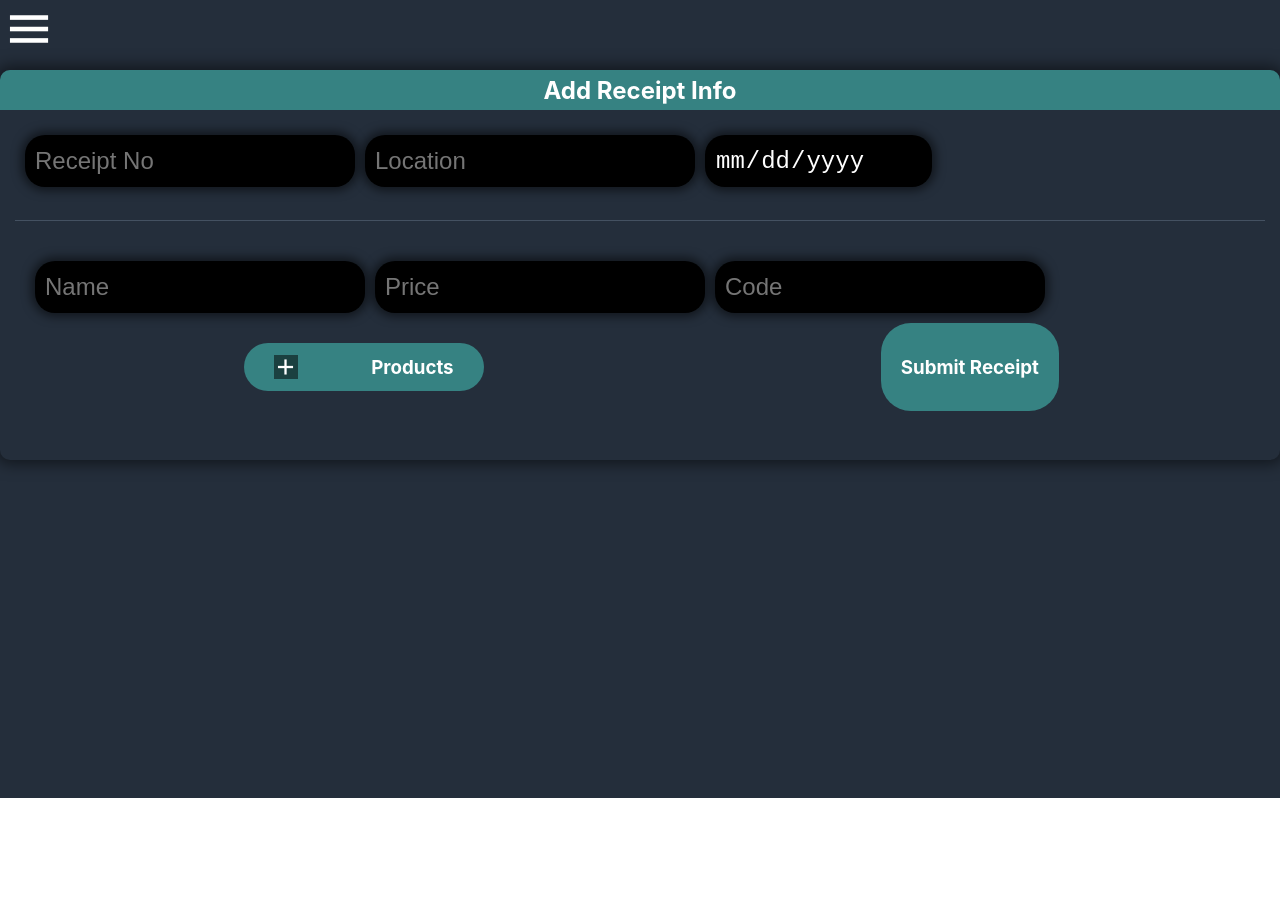
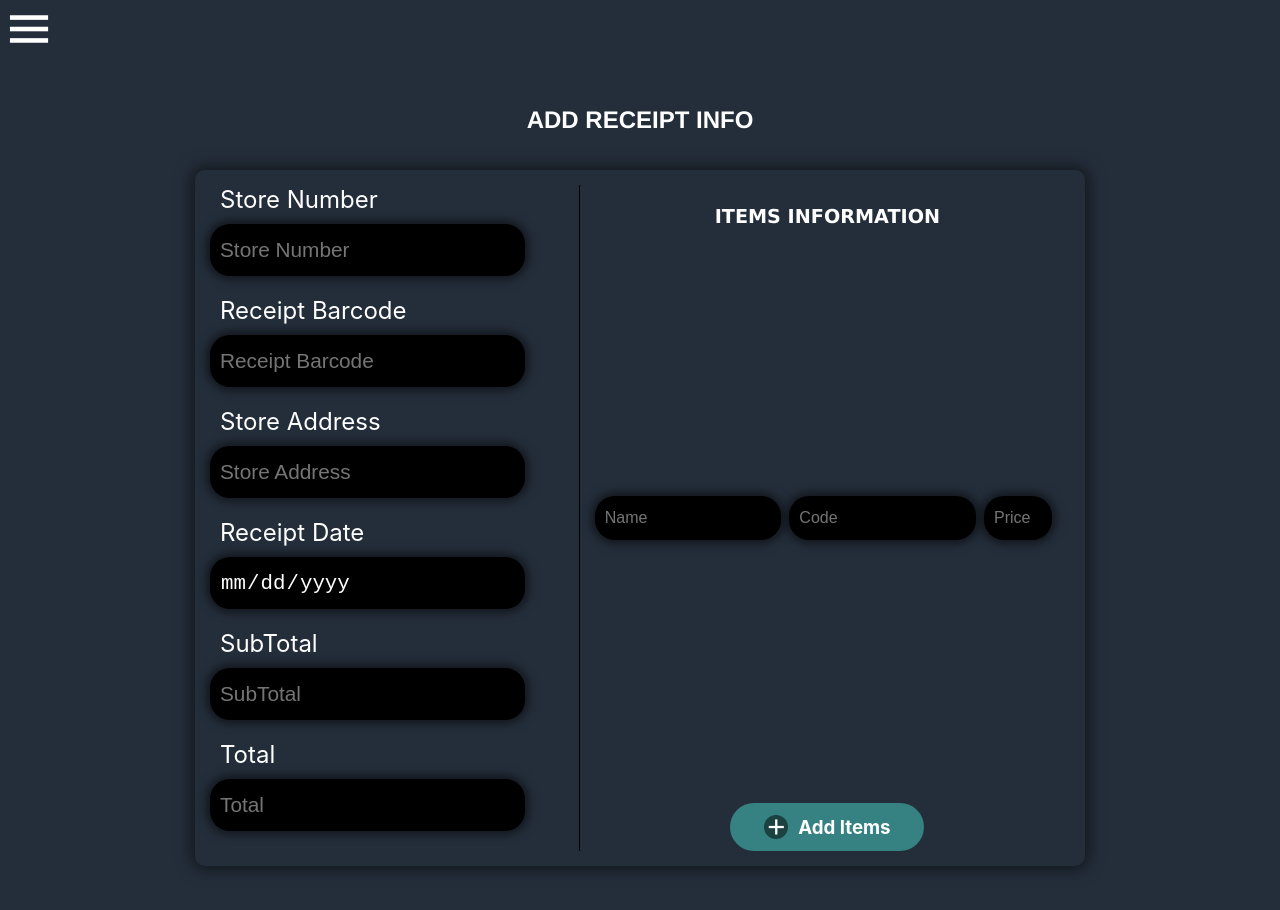
Before and after one commit to kharakkular/expense-frontEnd, a React (Create React App) app: page /new-receipt in a window 1280 px wide. Shown: the top 910 px of the page. Before the commit the page ends 800 px from the top, so only its background shows below. Built offline with nearby package versions, Linux system fonts and the light colour scheme.

Commit message:
commit to take changes from mac to linux

```diff
--- a/src/app.module.css
+++ b/src/app.module.css
@@ -2,6 +2,10 @@
     margin: 0;
     padding: 0;
     box-sizing: border-box;
+}
+
+html {
+    font-family: 'Gill Sans', 'Gill Sans MT', Calibri, 'Trebuchet MS', sans-serif;
 }
 
 .flex-container {
--- a/src/components/expense/AddReceipt.js
+++ b/src/components/expense/AddReceipt.js
@@ -2,18 +2,62 @@ import React, { Fragment, useState } from "react"
 
 import classes from './addReceipt.module.css';
 
+const emptyReceipt = {
+    receiptBarcode: '',
+    address: '',
+    date: '',
+    store: '',
+    items: [{
+        name: '',
+        code: '',
+        price: ''
+    }],
+    subTotal: 0.00,
+    total: 0.00,
+};
+
+const receiptInfo = [
+    {
+        name: 'store',
+        type: 'text',
+        placeholder: 'Store Number',
+        displayText: 'Store Number'
+    },
+    {
+        name: 'receiptBarcode',
+        type: 'text',
+        placeholder: 'Receipt Barcode',
+        displayText: 'Receipt Barcode'
+    },
+    {
+        name: 'address',
+        type: 'text',
+        placeholder: 'Store Address',
+        displayText: 'Store Address'
+    },
+    {
+        name: 'date',
+        type: 'date',
+        placeholder: 'Receipt Date',
+        displayText: 'Receipt Date'
+    },
+    {
+        name: 'subtotal',
+        type: 'number',
+        placeholder: 'SubTotal',
+        displayText: 'SubTotal'
+    },
+    {
+        name: 'Total',
+        type: 'number',
+        placeholder: 'Total',
+        displayText: 'Total'
+    }
+]
+
 const AddReceipt = (props) => {
 
-    const [receipt, setReceipt] = useState({
-        barcode: '',
-        location: '',
-        date: '',
-        products: [{
-            productName: '',
-            productCode: '',
-            productPrice: ''
-        }]
-    });
+    const [receipt, setReceipt] = useState(emptyReceipt);
 
     console.log({receipt});
 
@@ -23,8 +67,8 @@ const AddReceipt = (props) => {
         setReceipt((prev) => {
             console.log({...prev});
             const temp = {...prev};
-            if(e.target.name === 'productName' || e.target.name === 'productCode' || e.target.name === 'productPrice') {
-                temp.products[index][e.target.name] = e.target.value;
+            if(e.target.name === 'name' || e.target.name === 'code' || e.target.name === 'price') {
+                temp.items[index][e.target.name] = e.target.value;
             } else {
                 temp[e.target.name] = e.target.value;
             }
@@ -35,12 +79,12 @@ const AddReceipt = (props) => {
     const addProductButtonClickHandler = (e) => {
         e.preventDefault();
         let newProduct = {
-            productName: '',
-            productCode: '',
-            productPrice: 0.00
+            name: '',
+            code: '',
+            price: ''
         };
-        const tempProducts = [...receipt.products, newProduct];
-        setReceipt({ ...receipt, products: [...tempProducts]});
+        const tempItems = [...receipt.items, newProduct];
+        setReceipt({ ...receipt, items: [...tempItems]});
     }
 
     const submitReceiptButtonHandler = async (e) => {
@@ -59,57 +103,73 @@ const AddReceipt = (props) => {
             });
             const response = await postData.json();
             console.log(`Response is ${response}`);
-            setReceipt({
-                barcode: '',
-                location: '',
-                date: '',
-                products: [{
-                    productName: '',
-                    productCode: '',
-                    productPrice: ''
-                }]
-            });
+            setReceipt(emptyReceipt);
         } catch (error) {
             console.error(`Error while sending post request is: `, {error});
         }
     }
 
-    return <Fragment>
-        <div className={classes["main-container"]}>
-            <header className={classes.header}>
+    return (
+
+    <Fragment>
+        <div className={classes.header}>
+            <header className={classes['']}>
                 <h2>Add Receipt Info</h2>
             </header>
+        </div>
+        <div className={classes["main-container"]}>
             <div className={classes["section-top"]}>
-                <input type="text" name="barcode" onChange={(e) => receiptInfoChangeHandler(null, e)} placeholder="Receipt No" className={classes["input-field"]} value={receipt.barcode}/>
-                <input type="text" name="location" onChange={(e) => receiptInfoChangeHandler(null, e)} placeholder="Location" className={classes["input-field"]} value={receipt.location}/>
-                <input type="date" name="date" onChange={(e) => receiptInfoChangeHandler(null, e)} placeholder="Date" className={classes["input-field"]} value={receipt.date}/>
+                {receiptInfo.map(i => {
+                    return (
+                        <div className={classes['section-top__items']}>
+                            <label htmlFor={i.name}>{i.displayText}</label>
+                            <input type={i.type} name={i.name} onChange={(e) => receiptInfoChangeHandler(null, e)} placeholder={i.placeholder} className={classes["input-field"]} value={receipt[i.name]}/>
+                        </div>
+                    )
+                })}
+                {/* <div className={classes['section-top__items']}>
+                    <label htmlFor="barcode">Receipt No</label>
+                    <input type="text" name="barcode" onChange={(e) => receiptInfoChangeHandler(null, e)} placeholder="Receipt No" className={classes["input-field"]} value={receipt.barcode}/>
+                </div>
+                <div className={classes['section-top__items']}>
+                    <label htmlFor="location">Location</label>
+                    <input type="text" name="location" onChange={(e) => receiptInfoChangeHandler(null, e)} placeholder="Location" className={classes["input-field"]} value={receipt.location}/>
+                </div>
+                <div className={classes['section-top__items']}>
+                    <label htmlFor="date">Date</label>
+                    <input type="date" name="date" onChange={(e) => receiptInfoChangeHandler(null, e)} placeholder="Date" className={classes["input-field"]} value={receipt.date}/>
+                </div> */}
             </div>
             <div className={classes.partition}></div>
             <div className={classes["section-products"]}>
-                {receipt.products.map((val, index) => {
+                <div className={classes['products-items-header']}>
+                    <span>Items Information</span>
+                </div>
+                {receipt.items.map((val, index) => {
                     return (
                         <div key={index} className={classes.products}>
-                            <input type="text" name="productName" onChange={(event) => receiptInfoChangeHandler(index, event)} placeholder="Name" className={classes["input-field"]} value={val.productName}/>
-                            <input type="text" name="productPrice" onChange={(event) => receiptInfoChangeHandler(index, event)} placeholder="Price" className={classes["input-field"]} value={val.productPrice}/>
-                            <input type="text" name="productCode" onChange={(event) => receiptInfoChangeHandler(index, event)} placeholder="Code" className={classes["input-field"]} value={val.productCode}/>
+                            <input type="text" name="name" onChange={(event) => receiptInfoChangeHandler(index, event)} placeholder="Name" className={`${classes["input-field"]} ${classes['products-item_name']}`} value={val.name}/>
+                            <input type="text" name="code" onChange={(event) => receiptInfoChangeHandler(index, event)} placeholder="Code" className={`${classes["input-field"]} ${classes['products-item_code']}`} value={val.code}/>
+                            <input type="number" name="price" onChange={(event) => receiptInfoChangeHandler(index, event)} placeholder="Price" className={`${classes["input-field"]} ${classes['products-item_price']}`} value={val.price}/>
                         </div>
                     );
                 })}
-                <div className={classes["add-products"]} >
-                    <span className={classes["add-symbol"]} onClick={addProductButtonClickHandler}>
+                <div className={classes['add-symbol_container']} >
+                    <div className={classes['add-symbol']} onClick={addProductButtonClickHandler}>
                         <span className={`material-symbols-outlined ${classes.add}`}>
                             add
                         </span>
-                        <h3>Products</h3>
-                    </span>
-                    <span className={classes["submit"]} onClick={submitReceiptButtonHandler}>
-                        <h3>Submit Receipt</h3>
-                    </span>
+                        <h3>Add Items</h3>
+                    </div>
                 </div>
-
             </div>
+            {/* <div className={classes["bottom-section"]} >
+                <span className={classes["submit"]} onClick={submitReceiptButtonHandler}>
+                    <h3>Submit Receipt</h3>
+                </span>
+            </div> */}
         </div>
-    </Fragment>
+    </Fragment>)
 };
 
 export default AddReceipt;
--- a/src/components/expense/addReceipt.module.css
+++ b/src/components/expense/addReceipt.module.css
@@ -1,54 +1,121 @@
+.header {
+    width: 100%;
+    display: flex;
+    justify-content: center;
+    align-items: center;
+    height: 100px;
+    text-transform: uppercase;
+    font-family: Helvetica;
+}
+
 .main-container {
     /* background-color: black; */
     /* border: 1px solid white; */
     border-radius: 10px;
-    min-width: 80%;
+    width: 80%;
     min-height: 45vh;
     padding: 15px;
     position: relative;
     box-shadow: 0 0 15px 4px rgba(0,0,0,.5);
+    margin: auto;
+    display: flex;
+    height: auto;
+    max-width: 860px;
 }
 
-.header {
+.section-top {
     display: flex;
+    flex-direction: column;
     justify-content: center;
     align-items: center;
-    height: 40px;
-    background-color: rgb(54, 130, 130);
+    width: 50%;
+    /* border: 1px solid pink; */
+}
+
+.section-top__items {
+    display: flex;
+    flex-direction: column;
+    align-items: flex-start;
+    justify-content: center;
+    /* flex-grow: 1; */
+    width: 100%;
+    margin-bottom: 20px;
+}
+
+.section-top__items label {
+    font-size: 1.5rem;
+    margin-left: 10px;
+    margin-bottom: 10px;
+}
+
+.section-top__items input {
+    font-size: 1.3rem;
+}
+
+.section-products {
+    display: flex;
+    flex-direction: column;
+    justify-content: center;
+    align-items: center;
+    margin-top: 20px;
+    flex-wrap: wrap;
+    position: relative;
+    padding-top: 30px;
+    padding-bottom: 50px;
+}
+
+.partition {
+    width: 1px;
+    flex: 1;
+    /* background-color: black; */
+    border-right: .5px solid black;
+    margin-right: 5px;
+}
+
+.products-items-header {
     position: absolute;
     top: 0;
     left: 0;
     width: 100%;
-    border-radius: 10px 10px 0 0;
-}
-
-.section-top,
-.section-products {
     display: flex;
-    width: 97%;
-    min-height: 75px;
-    /* border: 1px solid white; */
-    margin-top: 40px;
-    padding: 10px ;
-}
-
-.section-products {
-    margin-top: 20px;
-    flex-direction: column;
-}
-
-.partition {
-    width: 100%;
-    height: 1px;
-    background-color: #445161;
+    justify-content: center;
+    align-items: center;
+    text-transform: uppercase;
+    font-weight: bolder;
+    font-size: 1.2rem;
+    font-family: Verdana, Geneva, Tahoma, sans-serif;
 }
 
 .products {
     display: flex;
     margin: 10px;
+    /* flex-wrap: wrap; */
+    /* margin: 10px; */
 }
 
-.add-products {
+.products input {
+    font-size: 1rem;
+    height: 1.5rem;
+    margin-right: 8px;
+}
+
+.products-item_name {
+    flex-grow: 2;
+}
+
+.products-item_price {
+    flex-grow: 1;
+    width: 3rem;
+}
+
+.products-item_code {
+    flex-grow: 2;
+}
+
+.bottom-section {
+    position: absolute;
+    bottom: 0;
+    left: 0;
     display: flex;
     width: 100%;
     height: 3rem;
@@ -57,21 +124,33 @@
     justify-content: space-around;
 }
 
+.add-symbol_container {
+    position: absolute;
+    bottom: 0;
+    right: 0;
+    width: 100%;
+}
+
 .add-symbol {
     display: flex;
-    width: 180px;
     height: 3rem;
     align-items: center;
-    justify-content: space-between;
+    justify-content: center;
     background-color: rgb(54, 130, 130);
-    /* border-radius: 50%; */
     cursor: pointer;
-    padding: 0 30px;
     border-radius: 30px;
+    margin: auto;
+    width: 40%;
 }
 
 .add {
     background-color: rgba(0,0,0,.5);
+    border-radius: 25px;
+    margin: 5px;
+}
+
+.add-symbol h3 {
+    margin: 5px;
 }
 
 .submit {
@@ -90,11 +169,9 @@
     color: white;
     border: none;
     height: 2rem;
-    font-size: 1.5rem;
     border-radius: 20px;
     padding: 10px;
     box-shadow: 0 0 10px 4px rgba(0,0,0,.5);
-    margin-right: 10px;
 }
 
 .input-field:focus {
@@ -102,6 +179,11 @@
     outline: none;
 }
 
+input {
+    width: 80%;
+}
+
+
 .date-input {
     /* flex: auto; */
 }
--- a/src/components/expense/scanReceipts/ScanReceipts.js
+++ b/src/components/expense/scanReceipts/ScanReceipts.js
@@ -5,7 +5,7 @@ import Tesseract from "tesseract.js";
 import classes from './ScanReceipt.module.css';
 import {getUploadedReceiptData} from '../../../lib/receiptData';
 import useHttp from "../../../hooks/use-http";
-import { sendReceiptData } from '../../../lib/api';
+import { sendReceiptDataInMultipartFormData } from '../../../lib/api';
 import Spinner from "../../ui/Spinner";
 
 const ScanReceipt = (props) => {
@@ -23,12 +23,14 @@ const ScanReceipt = (props) => {
     });
     const [loading, setLoading] = useState(false);
     const navigate = useNavigate();
+
     const [imageFile, setImageFile] = useState(null);           // This is for storing the image for temporary viewing it
+    const [imageFileURL, setImageFileURL] = useState(null);
     // const [fileLabelName, setFileLabelName] = useState('Upload Receipt');      // This has been implemented using useRef
     const fileLabelName = useRef();
     const items = [...extractedReceiptData.items];
     // const [address, setAddress] = useState(undefined);
-    const { sendRequest, error, status } = useHttp(sendReceiptData);
+    const { sendRequest, error, status } = useHttp(sendReceiptDataInMultipartFormData);
 
     useEffect(() => {
         const { store, address, items, subTotal, total, receiptBarcode, date } =  getUploadedReceiptData(contentArr);
@@ -46,7 +48,9 @@ const ScanReceipt = (props) => {
     }, [contentArr]);
 
     useEffect(() => {
-        console.log({error});
+        if(error){
+            console.log({error});
+        }
         if(error === null && status === "completed") {
             navigate("/receipts");
         }
@@ -70,9 +74,10 @@ const ScanReceipt = (props) => {
     const uploadImage = (e) => {
         // console.log({file1: e.target.files[0], fileName: e.target.files[0].name});
         // setFileLabelName(e.target.files[0].name);
-        // console.log('********** fileLabelName is ', fileLabelName);
+        console.log('********** files[0] is ', {file: e.target.files[0]});
         fileLabelName.current.innerText = e.target.files[0].name;
-        setImageFile(URL.createObjectURL(e.target.files[0]));
+        setImageFileURL(URL.createObjectURL(e.target.files[0]));
+        setImageFile(e.target.files[0]);
         setLoading(true);
         Tesseract.recognize(
             e.target.files[0],
@@ -88,14 +93,16 @@ const ScanReceipt = (props) => {
                 tempArr.push({...tempLine});
             });
             setContentArr([...tempArr]);
-            console.log(data.data.lines);
+            // console.log(data.data.lines);
             setLoading(false);
-          }).catch(err => console.log(err.message));
+          })
+          .catch(err => console.log(err.message));
     }
 
     const closeFileHandler = (e) => {
         URL.revokeObjectURL(imageFile);
         setImageFile(null);
+        setImageFileURL(null);
         fileLabelName.current.innerText = 'Select Receipt';
         setData(null);
         setContentArr(null);
@@ -103,20 +110,46 @@ const ScanReceipt = (props) => {
 
     const formSubmitHandler = (event) => {
         event.preventDefault();
-        const obj = {
-            barcode: extractedReceiptData.receiptBarcode,
-            store: "Walmart",
-            location: extractedReceiptData.address,
-            products: [...extractedReceiptData.items],
-            datePurchased: extractedReceiptData.date,
-            total: extractedReceiptData.total
-        };
-        console.log('Value of obj is ', {obj});
-        sendRequest(obj);
+        const formData = new FormData();
+        console.log('Filelabelname is +++++++++++++++++ ' + fileLabelName.current.innerText);
+        console.log({receiptData: extractedReceiptData});
+        const file = {
+            name: fileLabelName.current.innerText,
+            description: 'Walmart'
+        }
+        formData.append('barcode', extractedReceiptData.receiptBarcode);
+        formData.append('store', 'Walmart');
+        formData.append('location', extractedReceiptData.address);
+        formData.append('products', JSON.stringify(extractedReceiptData.items));
+        formData.append('datePurchased', extractedReceiptData.date);
+        formData.append('total', extractedReceiptData.total);
+        formData.append('file', JSON.stringify(file));
+        formData.append('imageFile', imageFile);
+        // const obj = {
+        //     barcode: extractedReceiptData.receiptBarcode,
+        //     store: "Walmart",
+        //     location: extractedReceiptData.address,
+        //     products: [...extractedReceiptData.items],
+        //     datePurchased: extractedReceiptData.date,
+        //     total: extractedReceiptData.total,
+        //     file: {
+        //         name: fileLabelName,
+        //         description: 'Walmart',
+        //         content: imageFile
+        //     }
+        // };
+        // console.log('Value of obj is ', {obj});
+        // for (const iterator of formData.entries()) {
+        //     console.log(`Value is ${iterator}`);
+        // }
+        sendRequest(formData);
+        URL.revokeObjectURL(imageFile);
+        setImageFile(null);
+        setImageFileURL(null);
     }
 
-    console.log({contentArr, extractedReceiptData, loading, status});
-
+    // console.log({contentArr, extractedReceiptData, loading, status});
+    console.log("image file" + imageFile);
     return (
         <Fragment>
             <div className={classes['scan-body']}>
@@ -133,7 +166,7 @@ const ScanReceipt = (props) => {
                     </span>}
                 </div>
                 { !loading && imageFile && <div className={classes.previewImage}>
-                    <img src={imageFile} alt="Uploaded receipt" />
+                    <img src={imageFileURL} alt="Uploaded receipt" />
                 </div>}
                 {!loading && extractedReceiptData.items.length > 0 &&
                  <div className={classes['input-field__container']}>
@@ -199,6 +232,10 @@ const ScanReceipt = (props) => {
 
                 }
             </div>
+            {/** This content is added for testing imagefile data */}
+            {/* <div>
+                <img src={imageFile} alt="temp" />
+            </div> */}
         </Fragment>
     );
 }
--- a/src/components/layout/Layout.module.css
+++ b/src/components/layout/Layout.module.css
@@ -3,4 +3,5 @@
     color: white;
     min-height: 91vh;
     padding-top: 70px;
+    padding-bottom: 100px;
 }
```
Also changed, not shown: src/lib/api.js (+12 -0 lines), src/images/Walmart3-receipt.jpeg (added), src/lib/receiptData.js.
